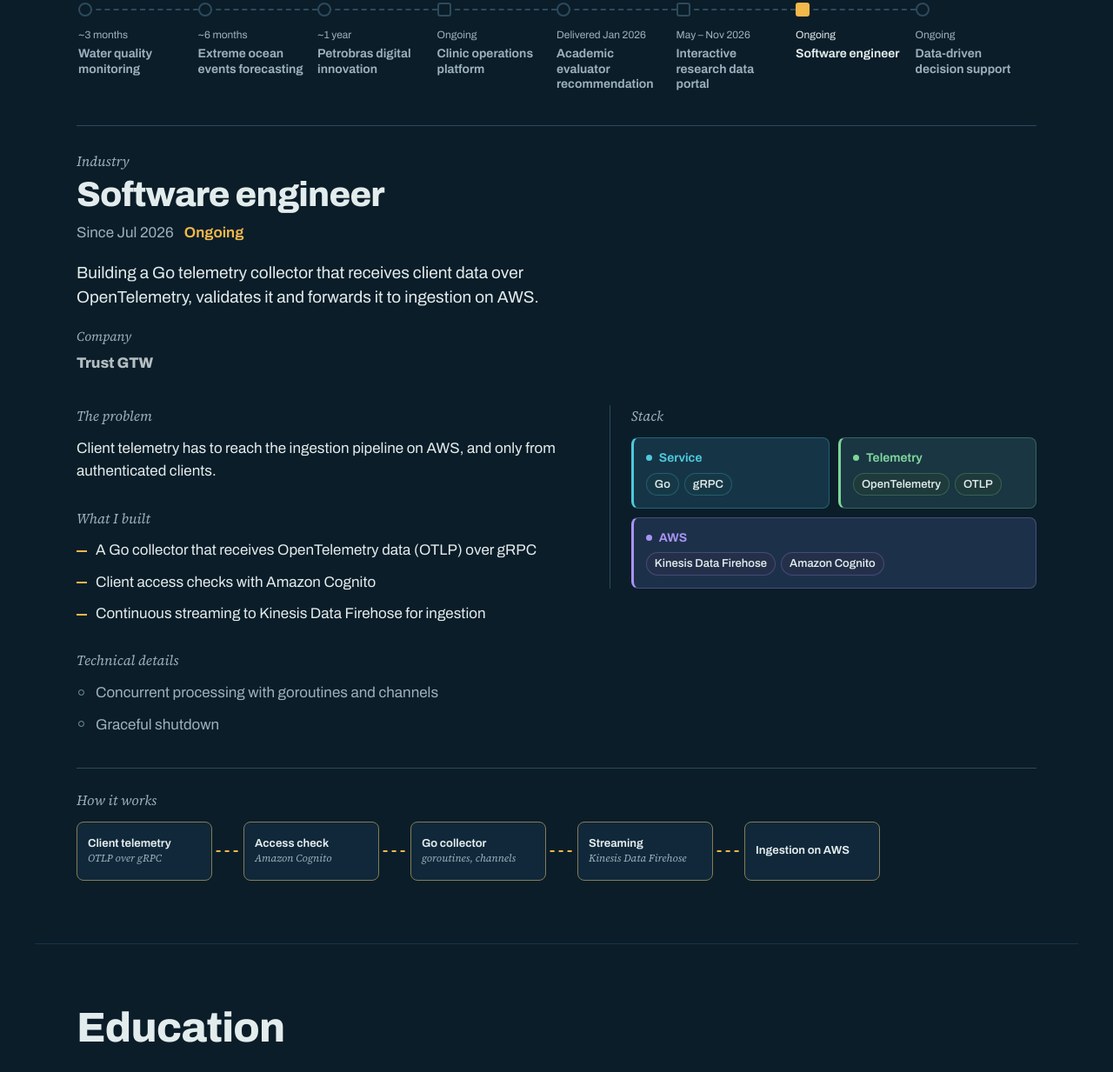
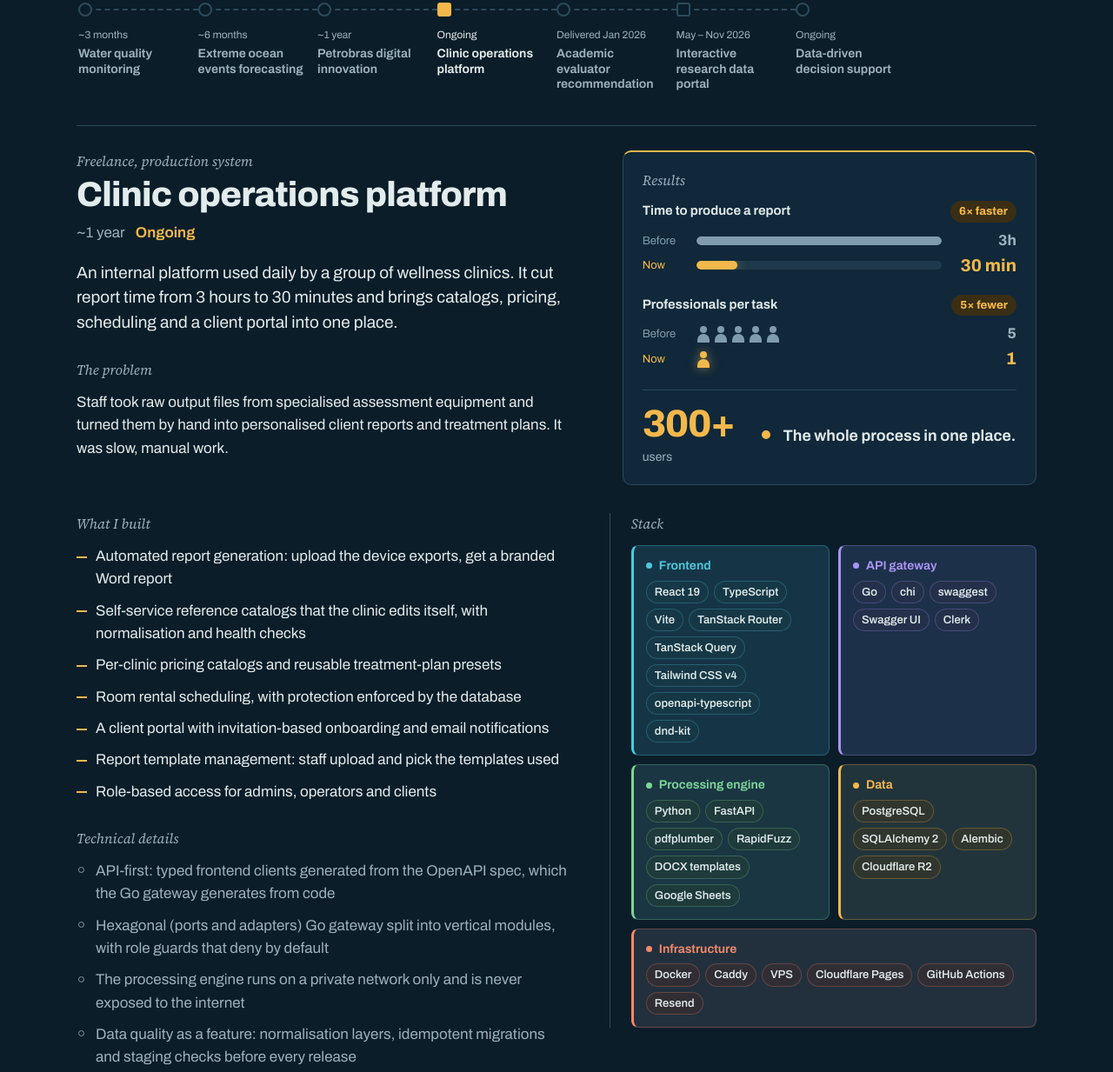
Before and after one commit to leosanner/portfolio, an Astro site: page /en in a window 1280 px wide. Shown: the part 881-2114 px from the top of the page at 87% size. Built offline with nearby package versions, Linux system fonts and the light colour scheme; Astro itself is replaced by a stand-in of ours.

Commit message:
Remove Trust GTW, fix hero route end, simplify contact and footer
- Drop the Trust GTW stop, case study and organisation; Experience now
  opens on the clinic operations platform
- Hero route dash covers the whole stretched path, so it reaches the last stop
- Contact becomes two plain rows (LinkedIn, GitHub) without cards
- Footer reads "All rights reserved" instead of the build note

Co-Authored-By: Claude Opus 5.5 <noreply@anthropic.com>

```diff
--- a/src/components/Experience.tsx
+++ b/src/components/Experience.tsx
@@ -14,7 +14,7 @@ import IllustratedFlow from './IllustratedFlow';
  * and an animated "how it works" flow.
  */
 
-const DEFAULT_ID = 'trust-gtw';
+const DEFAULT_ID = 'healthcare';
 
 /* ---------- Pieces ---------- */
 
--- a/src/components/HeroRoute.astro
+++ b/src/components/HeroRoute.astro
@@ -23,7 +23,6 @@ const icons: Record<string, { tone: string; d: string }> = {
   healthcare: { tone: 'coral', d: 'M3 12h4l2-5 4 10 2-5h6' },
   thesis: { tone: 'amber', d: 'M2 9l10-5 10 5-10 5zM6 11v5c0 1.5 3 3 6 3s6-1.5 6-3v-5M22 9v6' },
   'research-portal': { tone: 'cyan', d: 'M12 21s-7-6.2-7-11.5a7 7 0 0 1 14 0C19 14.8 12 21 12 21zM12 12a2.5 2.5 0 1 0 0-5 2.5 2.5 0 0 0 0 5z' },
-  'trust-gtw': { tone: 'violet', d: 'M8 7l-5 5 5 5M16 7l5 5-5 5M14 4l-4 16' },
   masters: { tone: 'green', d: 'M12 21a9 9 0 1 0 0-18 9 9 0 0 0 0 18zM15.5 8.5l-2 5-5 2 2-5z' },
 };
 const fallback = { tone: 'amber', d: 'M12 8v8M8 12h8' };
--- a/src/data/career.ts
+++ b/src/data/career.ts
@@ -144,35 +144,6 @@ export const mainNodes: CareerNode[] = [
     tech: ['Next.js', 'TypeScript', 'Prisma', 'PostgreSQL', 'Neon', 'GitHub Actions', 'Vercel'],
   },
   {
-    id: 'trust-gtw',
-    kind: 'job',
-    title: { en: 'Software engineer', pt: 'Engenheiro de software' },
-    category: { en: 'Industry', pt: 'Mercado' },
-    period: { en: 'Since Jul 2026', pt: 'Desde jul. 2026' },
-    ongoing: true,
-    org: 'Trust GTW',
-    affiliations: [{ org: 'trust-gtw', role: 'company' }],
-    summary: {
-      en: 'Building a Go telemetry collector that receives client data over OpenTelemetry, validates it and forwards it to ingestion on AWS.',
-      pt: 'Desenvolvo um coletor de telemetria em Go que recebe dados de clientes via OpenTelemetry, valida e encaminha para ingestão na AWS.',
-    },
-    highlights: {
-      en: [
-        'OTLP over gRPC',
-        'Streaming to Kinesis Data Firehose',
-        'Client auth with Amazon Cognito',
-        'Concurrency and graceful shutdown',
-      ],
-      pt: [
-        'OTLP sobre gRPC',
-        'Envio contínuo para o Kinesis Data Firehose',
-        'Autenticação de clientes com Amazon Cognito',
-        'Concorrência e graceful shutdown',
-      ],
-    },
-    tech: ['Go', 'gRPC', 'OpenTelemetry', 'AWS Kinesis', 'Amazon Cognito'],
-  },
-  {
     id: 'masters',
     kind: 'masters',
     title: { en: 'Data-driven decision support', pt: 'Suporte à decisão orientado a dados' },
--- a/src/data/case-studies.ts
+++ b/src/data/case-studies.ts
@@ -877,40 +877,6 @@ export const caseStudies: Record<string, CaseStudy> = {
     ],
     links: [{ kind: 'live', url: 'https://projeto-oceano-five.vercel.app/' }],
   },
-  'trust-gtw': {
-    problem: s(
-      'Client telemetry has to reach the ingestion pipeline on AWS, and only from authenticated clients.',
-      'A telemetria dos clientes precisa chegar ao pipeline de ingestão na AWS, e apenas de clientes autenticados.',
-    ),
-    built: list(
-      [
-        'A Go collector that receives OpenTelemetry data (OTLP) over gRPC',
-        'Client access checks with Amazon Cognito',
-        'Continuous streaming to Kinesis Data Firehose for ingestion',
-      ],
-      [
-        'Coletor em Go que recebe dados OpenTelemetry (OTLP) via gRPC',
-        'Validação de acesso dos clientes com Amazon Cognito',
-        'Envio contínuo ao Kinesis Data Firehose para ingestão',
-      ],
-    ),
-    details: list(
-      ['Concurrent processing with goroutines and channels', 'Graceful shutdown'],
-      ['Processamento concorrente com goroutines e channels', 'Graceful shutdown'],
-    ),
-    stack: [
-      layer('Service', 'Serviço', ['Go', 'gRPC']),
-      layer('Telemetry', 'Telemetria', ['OpenTelemetry', 'OTLP']),
-      layer('AWS', 'AWS', ['Kinesis Data Firehose', 'Amazon Cognito']),
-    ],
-    flow: [
-      { label: s('Client telemetry', 'Telemetria dos clientes'), note: 'OTLP over gRPC' },
-      { label: s('Access check', 'Validação de acesso'), note: 'Amazon Cognito' },
-      { label: s('Go collector', 'Coletor em Go'), note: 'goroutines, channels' },
-      { label: s('Streaming', 'Envio contínuo'), note: 'Kinesis Data Firehose' },
-      { label: s('Ingestion on AWS', 'Ingestão na AWS') },
-    ],
-  },
   masters: {
     problem: s(
       'Data for environmental impact assessment is spread across many sources and regulators, which makes it hard to use in decisions.',
--- a/src/data/orgs.ts
+++ b/src/data/orgs.ts
@@ -6,7 +6,7 @@
  */
 import type { Localized } from '../i18n/ui';
 
-export type OrgId = 'cnpq' | 'unifesp' | 'usp' | 'petrobras' | 'univesp' | 'trust-gtw';
+export type OrgId = 'cnpq' | 'unifesp' | 'usp' | 'petrobras' | 'univesp';
 
 export interface Org {
   name: string;
@@ -50,10 +50,6 @@ export const orgs: Record<OrgId, Org> = {
     logo: '/logos/univesp.png',
     scale: 1.3,
   },
-  'trust-gtw': {
-    name: 'Trust GTW',
-    fullName: { en: 'Trust GTW', pt: 'Trust GTW' },
-  },
 };
 
 export type OrgRole = 'funding' | 'university' | 'company';
--- a/src/i18n/ui.ts
+++ b/src/i18n/ui.ts
@@ -43,11 +43,7 @@ export const ui = {
     'experience.subprojectOf': 'Part of',
     'education.title': 'Education',
     'contact.title': 'Let’s talk',
-    'contact.body':
-      'The best way to reach me is a message on LinkedIn. My code and side projects are on GitHub.',
-    'contact.linkedin': 'Message me on LinkedIn',
-    'contact.github': 'See my code on GitHub',
-    'footer.built': 'Static site built with Astro and React Flow.',
+    'footer.rights': 'All rights reserved.',
   },
   pt: {
     'nav.experience': 'Experiência',
@@ -87,11 +83,7 @@ export const ui = {
     'experience.subprojectOf': 'Parte de',
     'education.title': 'Formação',
     'contact.title': 'Vamos conversar',
-    'contact.body':
-      'A melhor forma de falar comigo é uma mensagem no LinkedIn. Meu código e projetos pessoais estão no GitHub.',
-    'contact.linkedin': 'Falar comigo no LinkedIn',
-    'contact.github': 'Ver meu código no GitHub',
-    'footer.built': 'Site estático feito com Astro e React Flow.',
+    'footer.rights': 'Todos os direitos reservados.',
   },
 } satisfies Record<Locale, Record<string, string>>;
 
--- a/src/layouts/Base.astro
+++ b/src/layouts/Base.astro
@@ -84,7 +84,7 @@ const title = `${profile.name}, ${profile.headline[lang].toLowerCase()}`;
         }, { rootMargin: '-45% 0px -50% 0px' }).observe(hero);
     </script>
     <footer class="footer">
-      <p>© {new Date().getFullYear()} {profile.name}. {tr('footer.built')}</p>
+      <p>© {new Date().getFullYear()} {profile.name}. {tr('footer.rights')}</p>
     </footer>
   </body>
 </html>
--- a/src/pages/[lang]/index.astro
+++ b/src/pages/[lang]/index.astro
@@ -12,6 +12,21 @@ export function getStaticPaths() {
 
 const lang = Astro.params.lang as Locale;
 const tr = t(lang);
+
+const contacts = [
+  {
+    name: 'LinkedIn',
+    label: 'linkedin.com/in/leonardo-sanner',
+    href: profile.links.linkedin,
+    icon: 'M4.98 3.5a2.5 2.5 0 1 1 0 5 2.5 2.5 0 0 1 0-5ZM3 9.75h4v11H3v-11Zm6.5 0h3.8v1.5h.06c.53-1 1.83-1.8 3.76-1.8 4.02 0 4.88 2.4 4.88 5.6v5.7h-4v-5c0-1.2-.02-2.8-1.7-2.8-1.7 0-1.96 1.33-1.96 2.7v5.1h-4v-11Z',
+  },
+  {
+    name: 'GitHub',
+    label: 'github.com/leosanner',
+    href: profile.links.github,
+    icon: 'M12 2a10 10 0 0 0-3.16 19.49c.5.09.68-.22.68-.48v-1.7c-2.78.6-3.37-1.34-3.37-1.34-.45-1.16-1.11-1.47-1.11-1.47-.91-.62.07-.6.07-.6 1 .07 1.53 1.03 1.53 1.03.9 1.52 2.34 1.08 2.91.83.09-.65.35-1.09.63-1.34-2.22-.25-4.55-1.11-4.55-4.94 0-1.09.39-1.98 1.03-2.68-.1-.25-.45-1.27.1-2.65 0 0 .84-.27 2.75 1.02a9.5 9.5 0 0 1 5 0c1.91-1.3 2.75-1.02 2.75-1.02.55 1.38.2 2.4.1 2.65.64.7 1.03 1.59 1.03 2.68 0 3.84-2.34 4.68-4.57 4.93.36.31.68.92.68 1.85v2.75c0 .27.18.58.69.48A10 10 0 0 0 12 2Z',
+  },
+];
 ---
 
 <Base lang={lang}>
@@ -51,21 +66,19 @@ const tr = t(lang);
   <section id="contact" class="section">
     <div class="section__head">
       <h2>{tr('contact.title')}</h2>
-      <p>{tr('contact.body')}</p>
     </div>
     <ul class="contact">
-      <li>
-        <a href={profile.links.linkedin} target="_blank" rel="noopener">
-          <svg viewBox="0 0 24 24" aria-hidden="true"><path d="M4.98 3.5a2.5 2.5 0 1 1 0 5 2.5 2.5 0 0 1 0-5ZM3 9.75h4v11H3v-11Zm6.5 0h3.8v1.5h.06c.53-1 1.83-1.8 3.76-1.8 4.02 0 4.88 2.4 4.88 5.6v5.7h-4v-5c0-1.2-.02-2.8-1.7-2.8-1.7 0-1.96 1.33-1.96 2.7v5.1h-4v-11Z"/></svg>
-          {tr('contact.linkedin')}
-        </a>
-      </li>
-      <li>
-        <a href={profile.links.github} target="_blank" rel="noopener">
-          <svg viewBox="0 0 24 24" aria-hidden="true"><path d="M12 2a10 10 0 0 0-3.16 19.49c.5.09.68-.22.68-.48v-1.7c-2.78.6-3.37-1.34-3.37-1.34-.45-1.16-1.11-1.47-1.11-1.47-.91-.62.07-.6.07-.6 1 .07 1.53 1.03 1.53 1.03.9 1.52 2.34 1.08 2.91.83.09-.65.35-1.09.63-1.34-2.22-.25-4.55-1.11-4.55-4.94 0-1.09.39-1.98 1.03-2.68-.1-.25-.45-1.27.1-2.65 0 0 .84-.27 2.75 1.02a9.5 9.5 0 0 1 5 0c1.91-1.3 2.75-1.02 2.75-1.02.55 1.38.2 2.4.1 2.65.64.7 1.03 1.59 1.03 2.68 0 3.84-2.34 4.68-4.57 4.93.36.31.68.92.68 1.85v2.75c0 .27.18.58.69.48A10 10 0 0 0 12 2Z"/></svg>
-          {tr('contact.github')}
-        </a>
-      </li>
+      {
+        contacts.map((c) => (
+          <li>
+            <a href={c.href} target="_blank" rel="noopener">
+              <svg viewBox="0 0 24 24" aria-hidden="true"><path d={c.icon} /></svg>
+              <span class="contact__name">{c.name}</span>
+              <span class="contact__url">{c.label}</span>
+            </a>
+          </li>
+        ))
+      }
     </ul>
   </section>
 </Base>
--- a/src/styles/global.css
+++ b/src/styles/global.css
@@ -248,8 +248,10 @@ em {
   stroke: var(--route);
   stroke-width: 2.5;
   vector-effect: non-scaling-stroke;
-  stroke-dasharray: 1;
-  stroke-dashoffset: 1;
+  /* pathLength is 1, but the stretched viewBox can make the drawn line longer
+     than one dash: a dash of 2 always covers it, and the offset hides it at start. */
+  stroke-dasharray: 2;
+  stroke-dashoffset: 2;
   animation: hero-draw 2.4s 0.2s ease-in-out forwards;
 }
 @keyframes hero-draw {
@@ -1015,31 +1017,57 @@ em {
   }
 }
 
-/* ---------- Contact ---------- */
+/* ---------- Contact: plain rows, like the education table ---------- */
 .contact {
+  max-width: 720px;
+}
+.contact li {
+  border-top: 1px solid var(--line);
+}
+.contact li:last-child {
+  border-bottom: 1px solid var(--line);
+}
+.contact a {
   display: flex;
-  flex-wrap: wrap;
-  gap: 16px 40px;
-}
-.contact a {
-  display: inline-flex;
   align-items: center;
-  gap: 12px;
-  font-size: clamp(1.25rem, 2.6vw, 1.75rem);
-  font-weight: 750;
+  gap: 14px;
+  padding: 18px 0;
+  text-decoration: none;
+}
+.contact svg {
+  flex: none;
+  width: 20px;
+  height: 20px;
+  fill: currentColor;
+}
+.contact__name {
+  font-size: 1.125rem;
+  font-weight: 700;
+}
+.contact__url {
+  margin-left: auto;
+  color: var(--ink-soft);
   text-decoration: underline;
+  text-decoration-color: var(--line);
+  text-underline-offset: 5px;
+  transition:
+    color 150ms,
+    text-decoration-color 150ms;
+}
+.contact a:hover .contact__url,
+.contact a:focus-visible .contact__url {
+  color: var(--route);
   text-decoration-color: var(--route);
-  text-decoration-thickness: 2px;
-  text-underline-offset: 7px;
-}
-.contact a:hover {
-  color: var(--route);
-}
-.contact svg {
-  width: 26px;
-  height: 26px;
-  flex: none;
-  fill: currentColor;
+}
+@media (max-width: 520px) {
+  .contact a {
+    flex-wrap: wrap;
+  }
+  .contact__url {
+    flex-basis: 100%;
+    margin-left: 34px;
+    font-size: 0.9375rem;
+  }
 }
 
 /* ---------- Footer ---------- */
```
